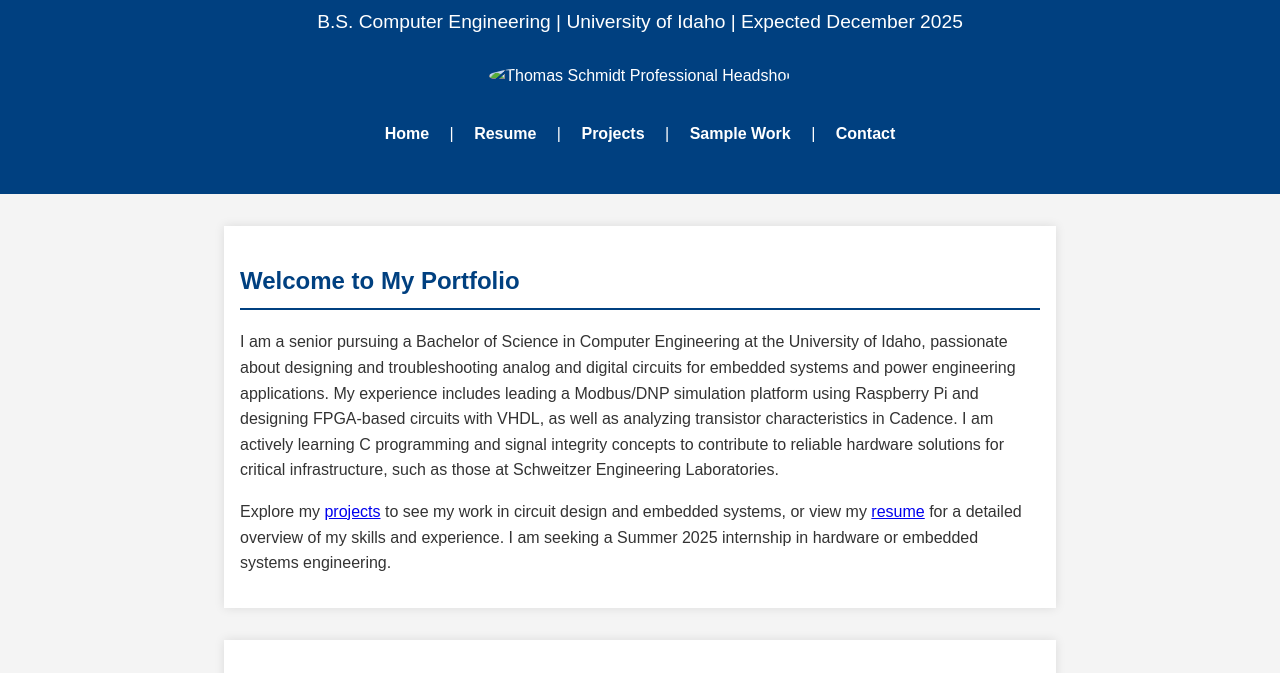
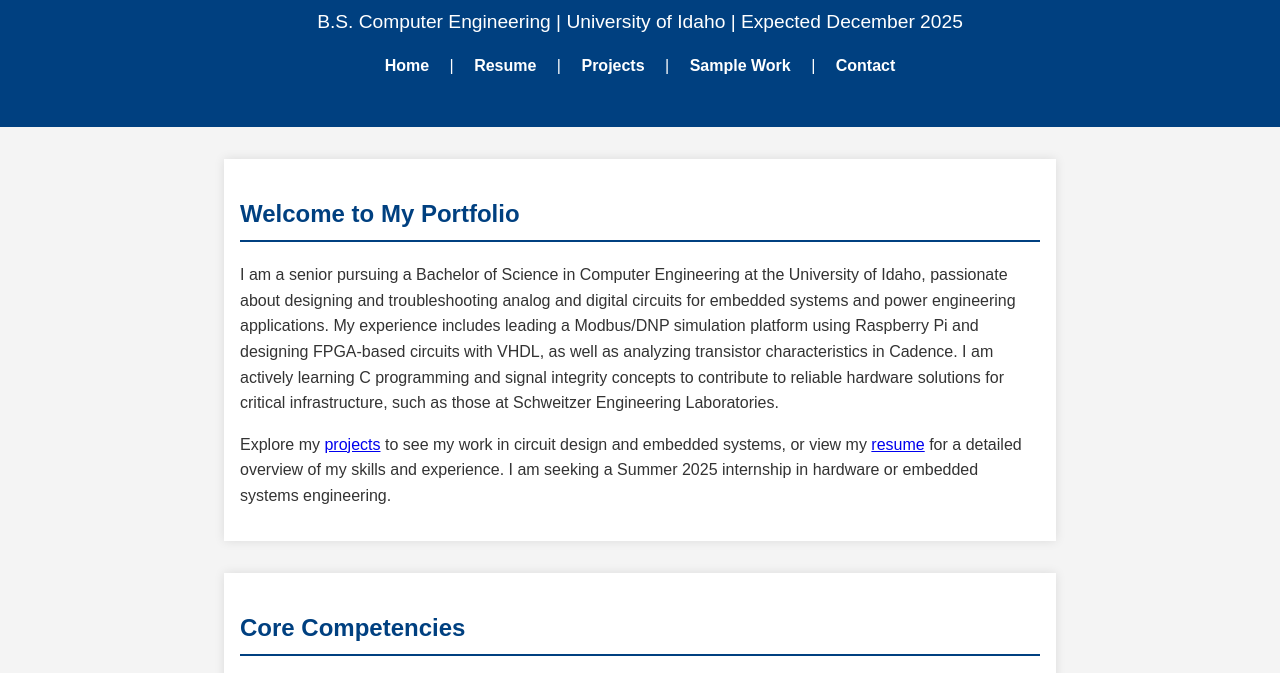
Before and after one commit to TWi5td/thomas-schmidt-portfolio, a plain HTML site: page index.html in a window 1280 px wide. Shown: the part 99-772 px from the top of the page. Drawn offline with Linux system fonts and the light colour scheme.

Commit message:
Update index.html

```diff
--- a/index.html
+++ b/index.html
@@ -13,7 +13,6 @@
     <header>
         <h1>Thomas Schmidt</h1>
         <p>B.S. Computer Engineering | University of Idaho | Expected December 2025</p>
-        <img src="images/headshot.jpg" alt="Thomas Schmidt Professional Headshot" class="headshot">
         <nav>
             <a href="index.html">Home</a> |
             <a href="resume.html">Resume</a> |
```
